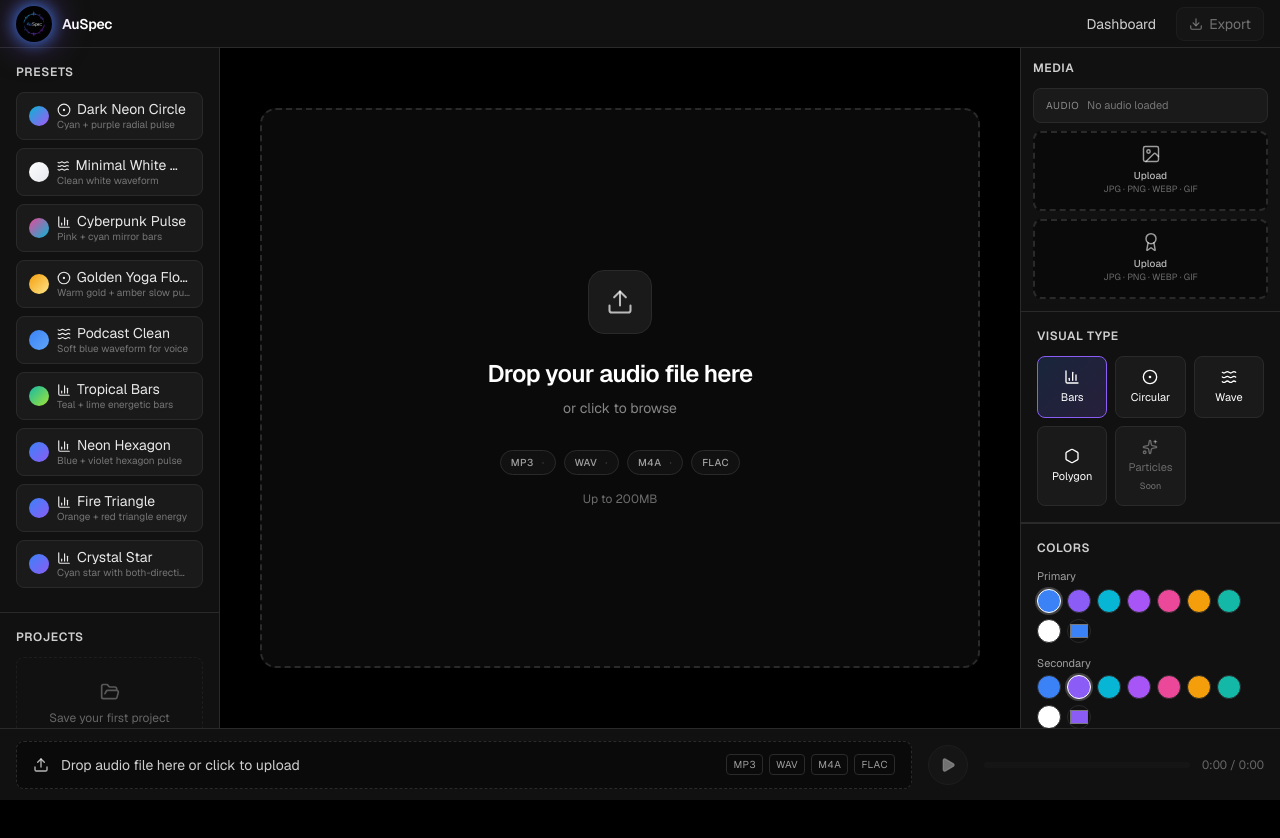
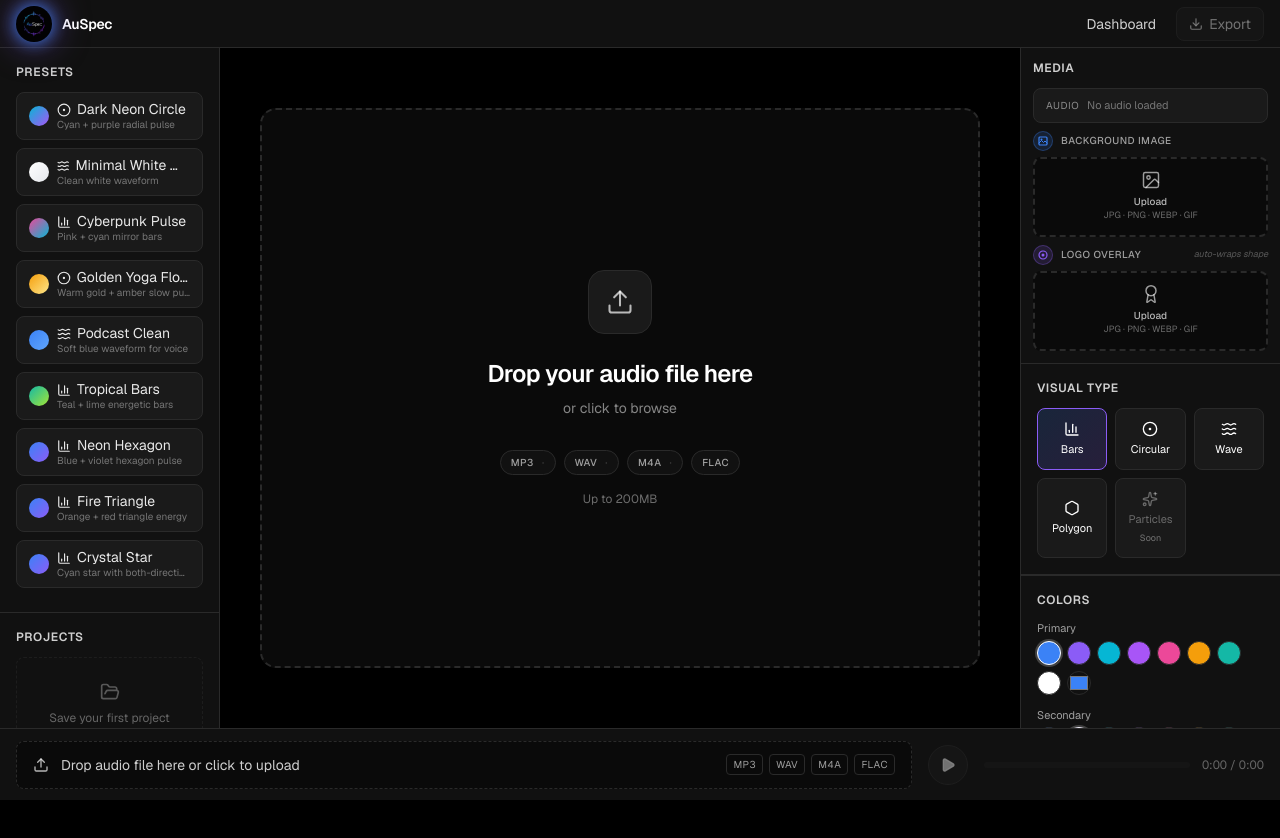
Before and after one commit to originbaseai-maker/auspec, a React (Vite) app: page /studio in a window 1280 px wide. Shown: the top 838 px of the page. Built offline with nearby package versions, Linux system fonts and the light colour scheme.

Commit message:
feat: media upload labels with visual icons

```diff
--- a/src/components/studio/ControlsSidebar.tsx
+++ b/src/components/studio/ControlsSidebar.tsx
@@ -335,8 +335,55 @@ export function ControlsSidebar() {
                 </span>
               )}
             </div>
-            <CoverArtUploaderSingle type="coverart" />
-            <CoverArtUploaderSingle type="logo" />
+            {/* Cover Art */}
+            <div>
+              <div className="mb-1.5 flex items-center gap-2">
+                <div
+                  className="flex h-5 w-5 shrink-0 items-center justify-center rounded-full"
+                  style={{
+                    background: 'rgba(59,130,246,0.15)',
+                    border: '1px solid rgba(59,130,246,0.3)',
+                  }}
+                  aria-hidden="true"
+                >
+                  <svg width="10" height="10" viewBox="0 0 10 10" fill="none">
+                    <rect x="1" y="1" width="8" height="8" rx="1" stroke="#3b82f6" strokeWidth="1.2" />
+                    <circle cx="3.5" cy="3.5" r="1" fill="#3b82f6" />
+                    <path d="M1 7l2.5-2.5 2 2 1.5-1.5 2 2" stroke="#3b82f6" strokeWidth="1" strokeLinecap="round" />
+                  </svg>
+                </div>
+                <span className="text-[10px] font-medium uppercase tracking-wider text-white/60">
+                  Background Image
+                </span>
+              </div>
+              <CoverArtUploaderSingle type="coverart" />
+            </div>
+
+            {/* Logo Overlay */}
+            <div>
+              <div className="mb-1.5 flex items-center gap-2">
+                <div
+                  className="flex h-5 w-5 shrink-0 items-center justify-center rounded-full"
+                  style={{
+                    background: 'rgba(139,92,246,0.15)',
+                    border: '1px solid rgba(139,92,246,0.3)',
+                  }}
+                  aria-hidden="true"
+                >
+                  <svg width="10" height="10" viewBox="0 0 10 10" fill="none">
+                    <circle cx="5" cy="5" r="4" stroke="#8b5cf6" strokeWidth="1.2" />
+                    <circle cx="5" cy="5" r="1.5" fill="#8b5cf6" />
+                  </svg>
+                </div>
+                <span className="text-[10px] font-medium uppercase tracking-wider text-white/60">
+                  Logo Overlay
+                </span>
+                <span className="ml-auto text-[9px] italic text-white/30">
+                  auto-wraps shape
+                </span>
+              </div>
+              <CoverArtUploaderSingle type="logo" />
+            </div>
           </div>
         </section>
 
```
